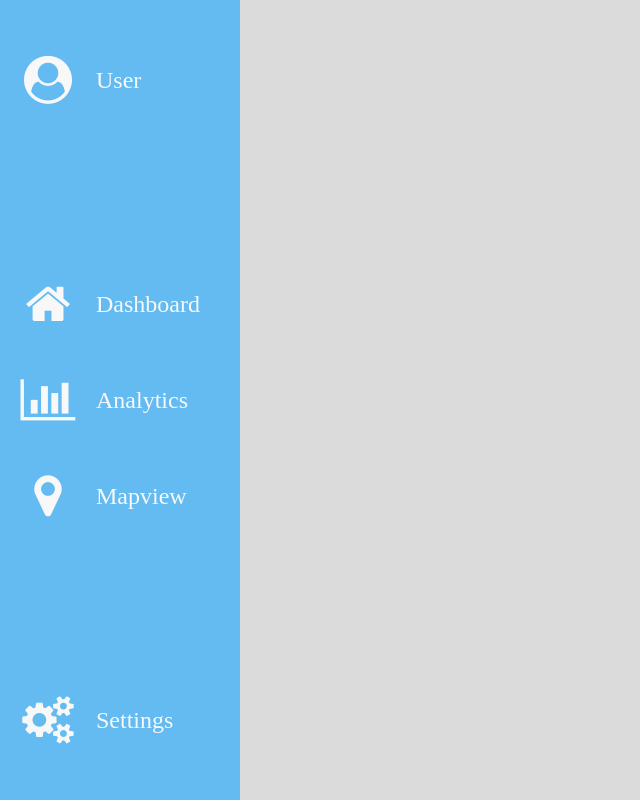
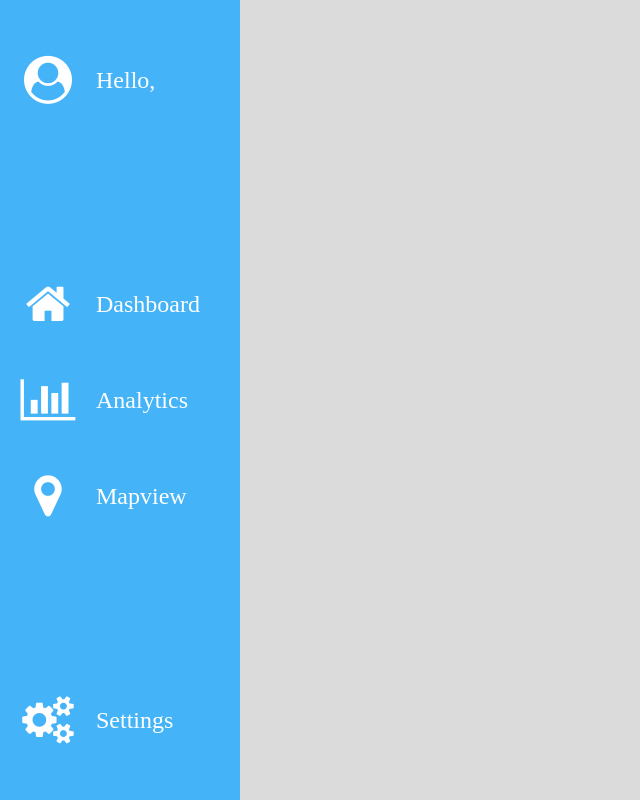
Before and after one commit to Adell02/INT_analytics_app, a Flask app: page /private/prueba in a window 1280 px wide. Shown: the whole page, without its empty margins (0-640 px from the left). Run offline with Flask 3, Linux system fonts and the light colour scheme; the visitor is signed in with stand-in values (Sample User, id 1); some libraries are stand-ins or nearby versions.

Commit message:
solved animation sidebar

```diff
--- a/app/routes/auth.py
+++ b/app/routes/auth.py
@@ -100,7 +100,7 @@
 @login_required
 def logout():
     session.clear()
-    return render_template('login.html')
+    return redirect(url_for('login'))
 
 @auth_bp.route("/confirm/<token>")
 @login_required
--- a/app/routes/dash.py
+++ b/app/routes/dash.py
@@ -1,5 +1,5 @@
 # dash.py
-from flask import Blueprint, render_template,Response
+from flask import Blueprint, render_template,Response,session
 import pandas as pd
 import zlib
 
@@ -11,16 +11,16 @@
 @dash_bp.route('/dashboard')
 @login_required
 def dashboard():
-    df = pd.read_excel("E:/GitCode/INT_data_analysis/Ray 7.7_statistics_23-07.xlsx","G2")
+    #df = pd.read_excel("E:/GitCode/INT_data_analysis/Ray 7.7_statistics_23-07.xlsx","G2")
 
-    y_data = df['Max speed']
-    x_data = df['Timestamp']
+    #y_data = df['Max speed']
+    #x_data = df['Timestamp']
 
     title = 'Max Speed vs Timestamp'
-    plotly_plot = generate_scatter_plot(x_data, y_data, title)
-    compressed_plot = zlib.compress(plotly_plot.encode('utf-8'),level=zlib.Z_BEST_COMPRESSION)
+    #plotly_plot = generate_scatter_plot(x_data, y_data, title)
+    #compressed_plot = zlib.compress(plotly_plot.encode('utf-8'),level=zlib.Z_BEST_COMPRESSION)
 
-    return render_template('dashboard.html', plotly_plot=plotly_plot)
+    return render_template('dashboard.html', username = session['user_email'].split("@")[0],plotly_plot="")
 
 @dash_bp.route('/prueba')
 @login_required
--- a/app/static/css/main.css
+++ b/app/static/css/main.css
@@ -13,12 +13,14 @@
 /* Estilo cuando se pasa el cursor por encima */
 .barra:hover {
     width: 15rem; /* Ancho al pasar el cursor por encima */
-    opacity: 80%;
+    opacity: 100%;
 }
 
 .user{
     height: 20%;
-    width:auto;
+    display: flex;
+    flex-direction: column;
+    justify-content: center;
 }
 
 .menu{
@@ -33,6 +35,8 @@
     display: flex;
     flex-direction: column;
     justify-content: center;
+    min-width: min-content;
+    pointer-events: none;
 }
 
 .dashboard-box{
@@ -40,6 +44,9 @@
     align-items: center;
     justify-content: initial;
     height: 20%;
+    min-width: min-content;
+    pointer-events: none;
+    white-space: nowrap;
 }
 
 .dashboard-box-icon{
@@ -54,15 +61,18 @@
 
 /* Estilo para el texto dentro de la barra cuando está expandida */
 .barra:hover .texto-dentro {
-    display: block;
     opacity: 100%;
+    z-index: 1000;
+}
+.barra:hover .dashboard-box{
+    pointer-events: all;
 }
 /* Estilo del elemento que contiene el texto */
 .texto-dentro {
     opacity: 0%;
-    display: none;
+    display: block;
     color: white;
-    z-index: 998; /* Coloca este elemento detrás de la barra */
+    z-index: -1; /* Coloca este elemento detrás de la barra */
     text-decoration: none;
     font-size: 1.5rem;
 }
--- a/app/templates/template.html
+++ b/app/templates/template.html
@@ -12,13 +12,15 @@
 
     <!-- Barra Vertical -->
     <div class="barra">
+        <div class="user">
             <div class="dashboard-box">
                 <div class="dashboard-box-icon">
                     <a href="/private/user"> <i class="fa fa-user-circle fa-3x icono-user"> </i> </a>
                 </div>
                 <div class="dashboard-box-text">
                     <!-- Texto dentro de la barra -->
-                 <a class="texto-dentro" href="/private/user"> User</a>
+                     <a class="texto-dentro" href="/private/user"> Hello, <b>{{username | safe}}</b></a>
+                </div>
             </div>
         </div>
 
```
Lines whose indentation alone changed are shown as unchanged.
